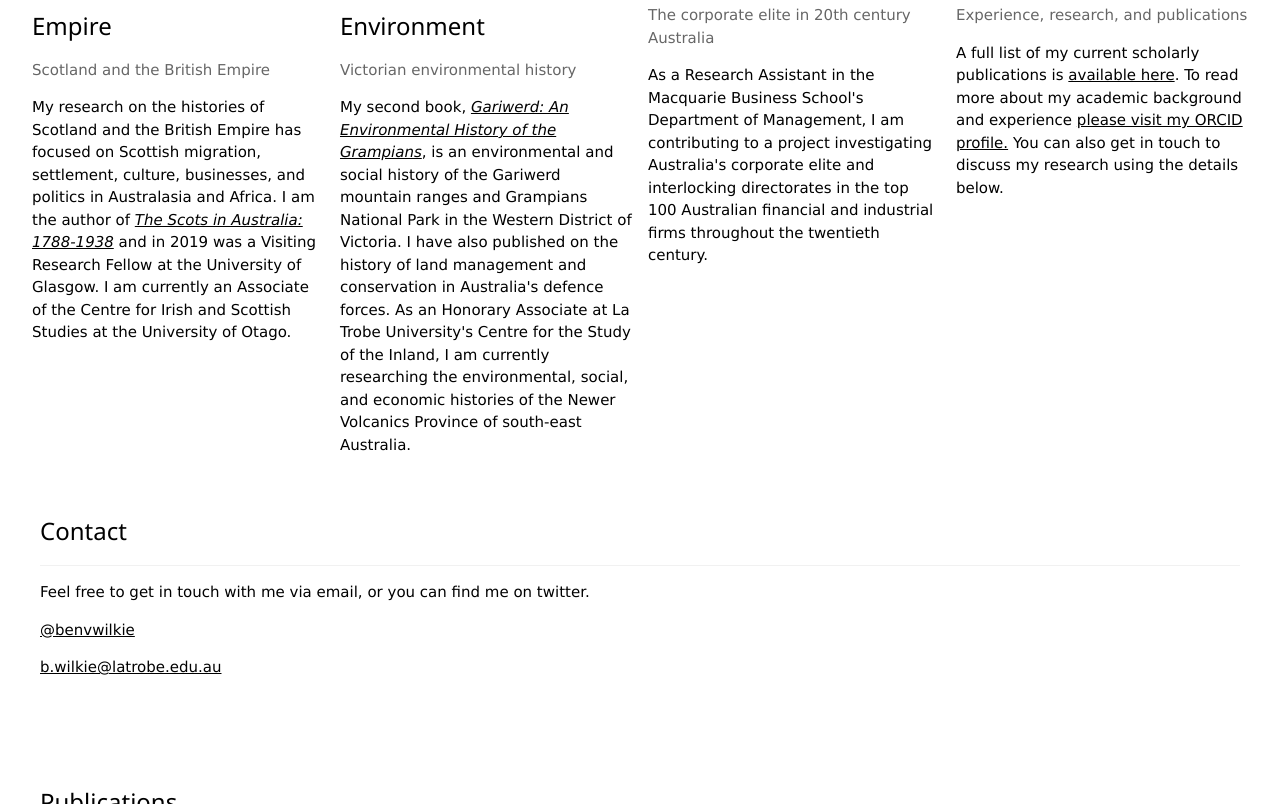
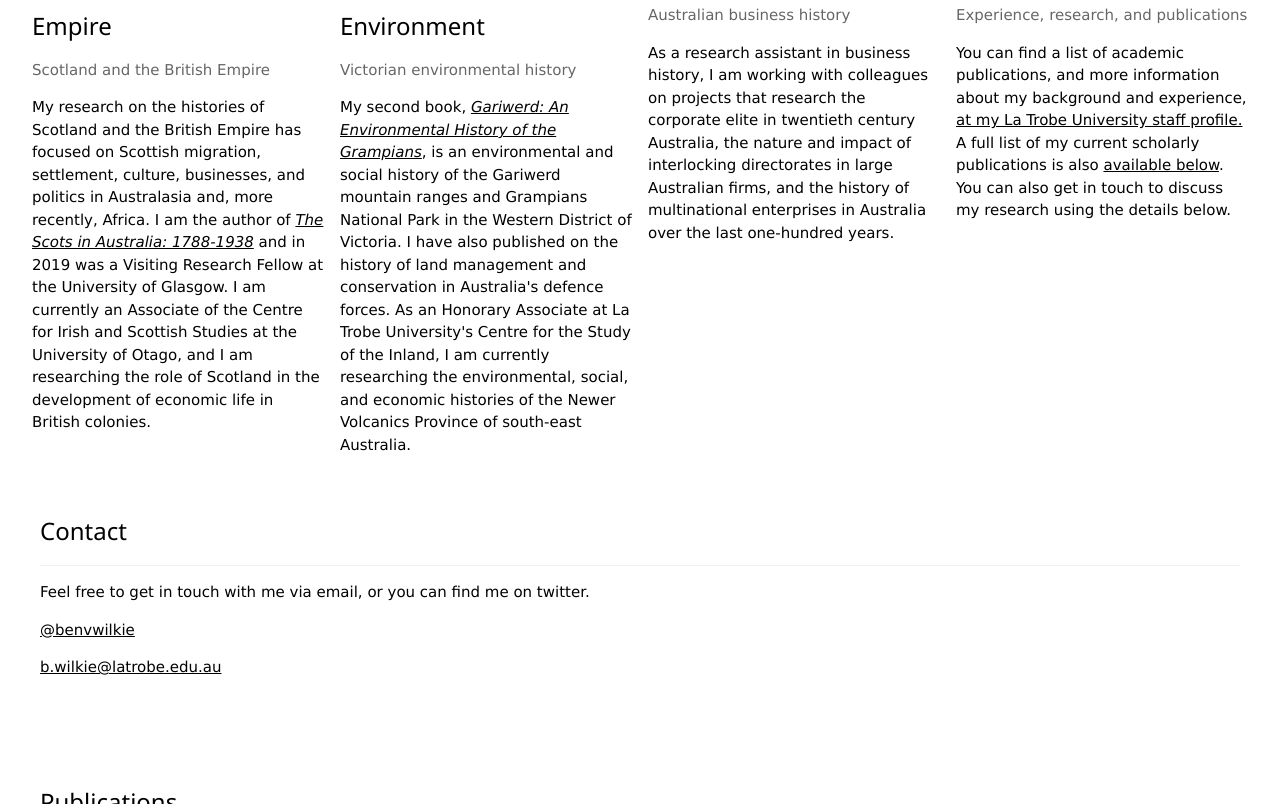
Before and after one commit to bvwilkie/bvwilkie.github.io, a plain HTML site: page index.html in a window 1280 px wide. Shown: the part 1560-2364 px from the top of the page. Drawn offline with nearby package versions, Linux system fonts and the light colour scheme.

Commit message:
Update index.html

```diff
--- a/index.html
+++ b/index.html
@@ -59,7 +59,7 @@
       <img src="Clyde.jpg" style="width:100%">
       <h3>Empire</h3>
       <p class="w3-opacity">Scotland and the British Empire</p>
-      <p>My research on the histories of Scotland and the British Empire has focused on Scottish migration, settlement, culture, businesses, and politics in Australasia and Africa. I am the author of <a target="_blank" href="https://boydellandbrewer.com/the-scots-in-australia-1788-1938-hb.html"><i>The Scots in Australia: 1788-1938</i></a> and in 2019 was a Visiting Research Fellow at the University of Glasgow. I am currently an Associate of the Centre for Irish and Scottish Studies at the University of Otago.</p>
+      <p>My research on the histories of Scotland and the British Empire has focused on Scottish migration, settlement, culture, businesses, and politics in Australasia and, more recently, Africa. I am the author of <a target="_blank" href="https://boydellandbrewer.com/the-scots-in-australia-1788-1938-hb.html"><i>The Scots in Australia: 1788-1938</i></a> and in 2019 was a Visiting Research Fellow at the University of Glasgow. I am currently an Associate of the Centre for Irish and Scottish Studies at the University of Otago, and I am researching the role of Scotland in the development of economic life in British colonies.</p>
 
     </div>
 
@@ -74,8 +74,8 @@
     <div class="w3-col l3 m6 w3-margin-bottom">
       <img src="office.jpg" style="width:100%">
       <h3>Enterprise</h3>
-      <p class="w3-opacity">The corporate elite in 20th century Australia</p>
-      <p>As a Research Assistant in the Macquarie Business School's Department of Management, I am contributing to a project investigating Australia's corporate elite and interlocking directorates in the top 100 Australian financial and industrial firms throughout the twentieth century.</p>
+      <p class="w3-opacity">Australian business history</p>
+      <p>As a research assistant in business history, I am working with colleagues on projects that research the corporate elite in twentieth century Australia, the nature and impact of interlocking directorates in large Australian firms, and the history of multinational enterprises in Australia over the last one-hundred years.</p>
 
     </div>
 
@@ -83,7 +83,7 @@
       <img src="books.jpg" style="width:100%">
       <h3>Find out more</h3>
       <p class="w3-opacity">Experience, research, and publications</p>
-        <p>A full list of my current scholarly publications is <a href="#publications">available here</a>. To read more about my academic background and experience <a target="_blank" href="https://orcid.org/0000-0001-7251-1254">please visit my ORCID profile.</a> You can also get in touch to discuss my research using the details below.</p>
+        <p>You can find a list of academic publications, and more information about my background and experience, <a target="_blank" href="https://scholars.latrobe.edu.au/display/bwilkie">at my La Trobe University staff profile.</a> A full list of my current scholarly publications is also <a href="#publications">available below</a>. You can also get in touch to discuss my research using the details below.</p>
 
     </div>
 
```
